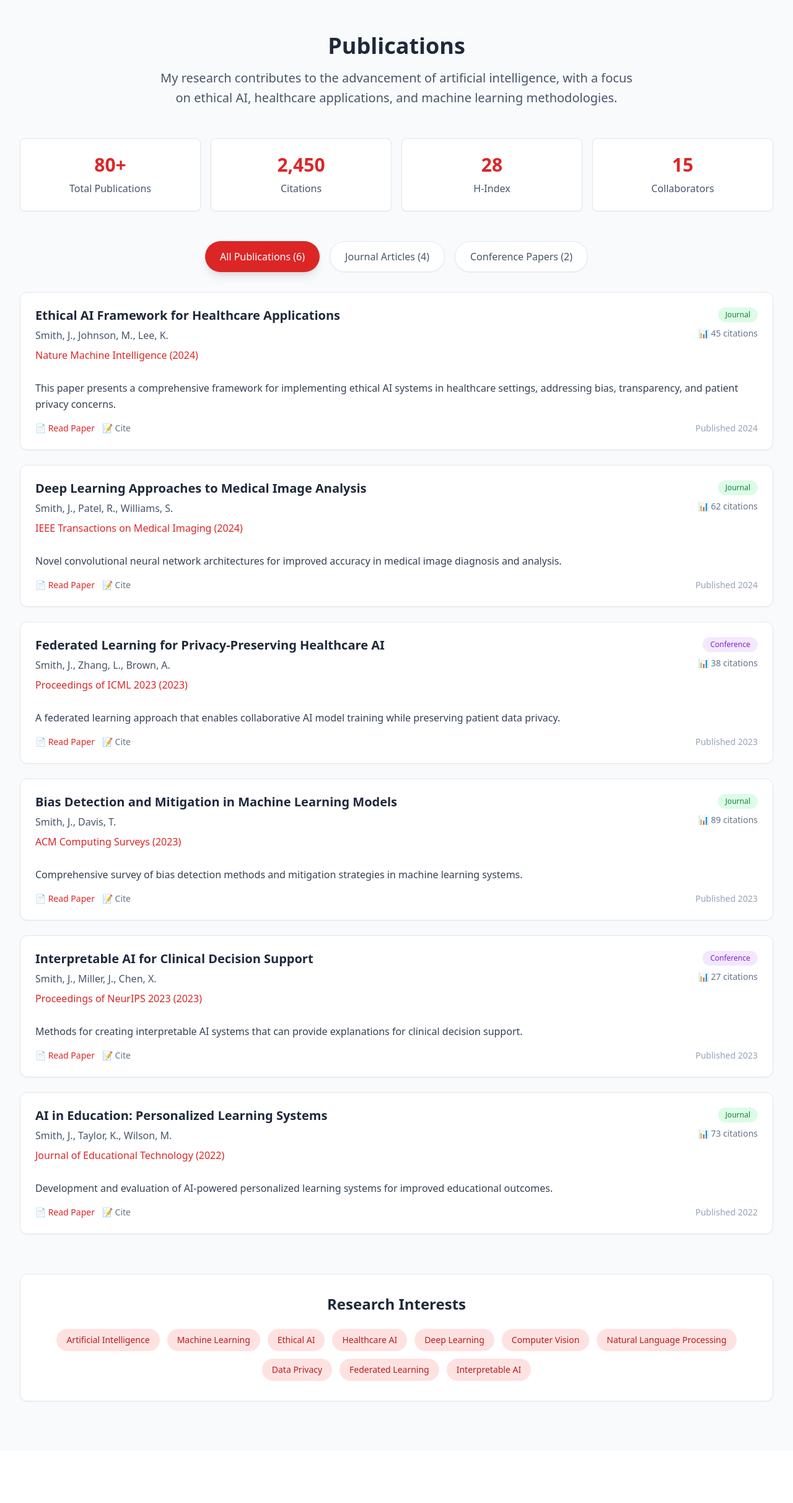
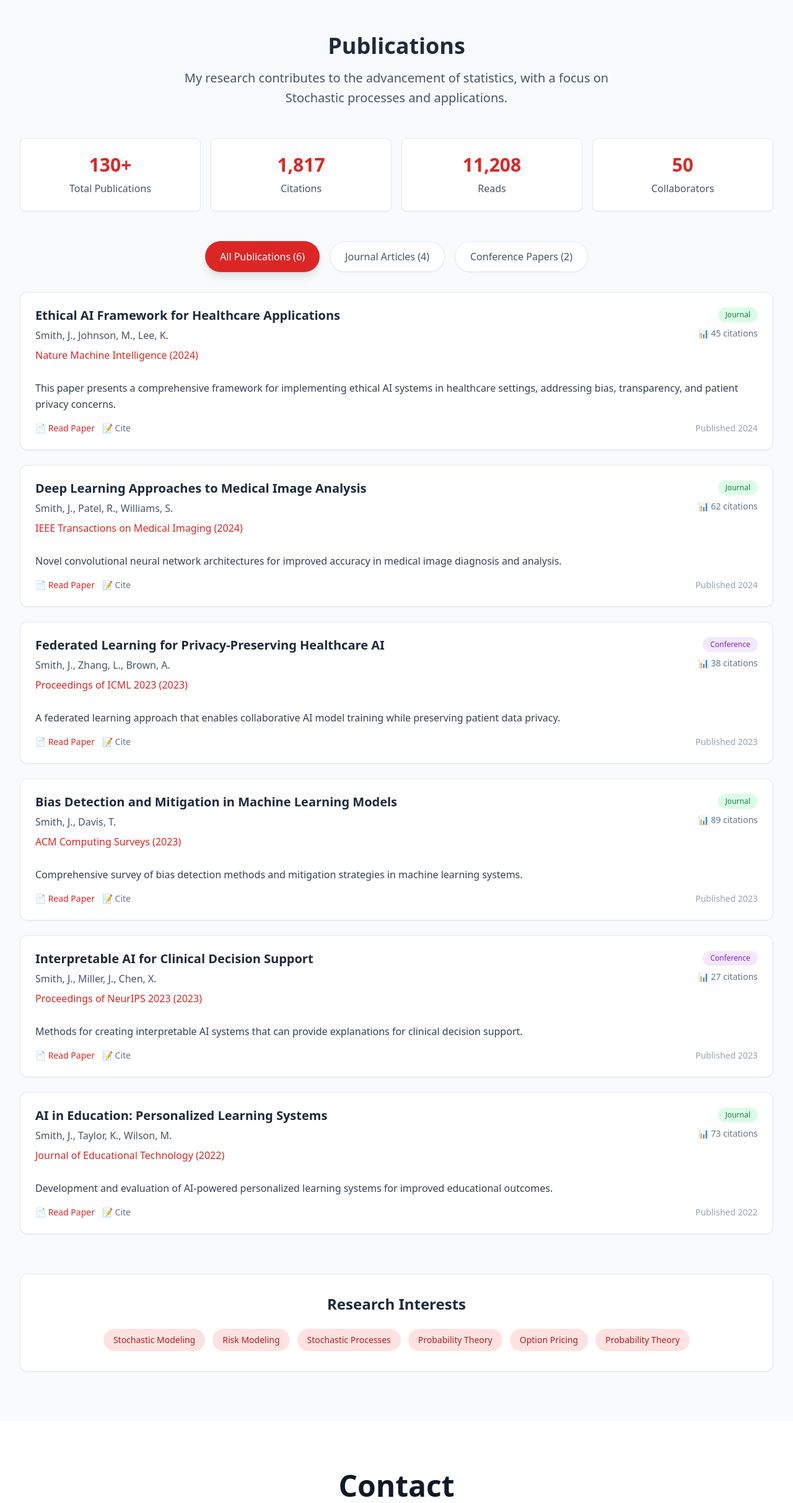
Before and after one commit to xiaowen-zhou-stats/xiaowen-zhou-stats, a React (Create React App) app in the folder xiaowen-website/: page / in a window 1280 px wide. Shown: the part 1857-4282 px from the top of the page at 62% size. Built offline with nearby package versions, Linux system fonts and the light colour scheme.

Commit message:
DEV: Publications general info

```diff
--- a/xiaowen-website/src/components/Publications/Publications.js
+++ b/xiaowen-website/src/components/Publications/Publications.js
@@ -78,27 +78,26 @@ const Publications = () => {
         <div className="text-center mb-12">
           <h2 className="text-4xl font-bold text-slate-800 mb-4">Publications</h2>
           <p className="text-xl text-slate-600 max-w-3xl mx-auto leading-relaxed">
-            My research contributes to the advancement of artificial intelligence, with a focus on
-            ethical AI, healthcare applications, and machine learning methodologies.
+            My research contributes to the advancement of statistics, with a focus on Stochastic processes and applications.
           </p>
         </div>
 
         {/* Research Stats */}
         <div className="grid grid-cols-2 md:grid-cols-4 gap-4 mb-12">
           <div className="bg-white rounded-lg p-6 text-center shadow-sm border border-slate-200">
-            <div className="text-3xl font-bold text-red-600 mb-2">80+</div>
+            <div className="text-3xl font-bold text-red-600 mb-2">130+</div>
             <div className="text-slate-600 font-medium">Total Publications</div>
           </div>
           <div className="bg-white rounded-lg p-6 text-center shadow-sm border border-slate-200">
-            <div className="text-3xl font-bold text-red-600 mb-2">2,450</div>
+            <div className="text-3xl font-bold text-red-600 mb-2">1,817</div>
             <div className="text-slate-600 font-medium">Citations</div>
           </div>
           <div className="bg-white rounded-lg p-6 text-center shadow-sm border border-slate-200">
-            <div className="text-3xl font-bold text-red-600 mb-2">28</div>
-            <div className="text-slate-600 font-medium">H-Index</div>
+            <div className="text-3xl font-bold text-red-600 mb-2">11,208</div>
+            <div className="text-slate-600 font-medium">Reads</div>
           </div>
           <div className="bg-white rounded-lg p-6 text-center shadow-sm border border-slate-200">
-            <div className="text-3xl font-bold text-red-600 mb-2">15</div>
+            <div className="text-3xl font-bold text-red-600 mb-2">50</div>
             <div className="text-slate-600 font-medium">Collaborators</div>
           </div>
         </div>
@@ -175,9 +174,8 @@ const Publications = () => {
         <div className="mt-16 bg-white rounded-xl p-8 shadow-sm border border-slate-200">
           <h3 className="text-2xl font-bold text-slate-800 mb-6 text-center">Research Interests</h3>
           <div className="flex flex-wrap justify-center gap-3">
-            {['Artificial Intelligence', 'Machine Learning', 'Ethical AI', 'Healthcare AI',
-              'Deep Learning', 'Computer Vision', 'Natural Language Processing', 'Data Privacy',
-              'Federated Learning', 'Interpretable AI'].map((interest, index) => (
+            {['Stochastic Modeling', 'Risk Modeling', 'Stochastic Processes', 'Probability Theory',
+              'Option Pricing', 'Probability Theory'].map((interest, index) => (
               <span key={index} className="px-4 py-2 bg-red-100 text-red-700 rounded-full text-sm font-medium">
                 {interest}
               </span>
```
